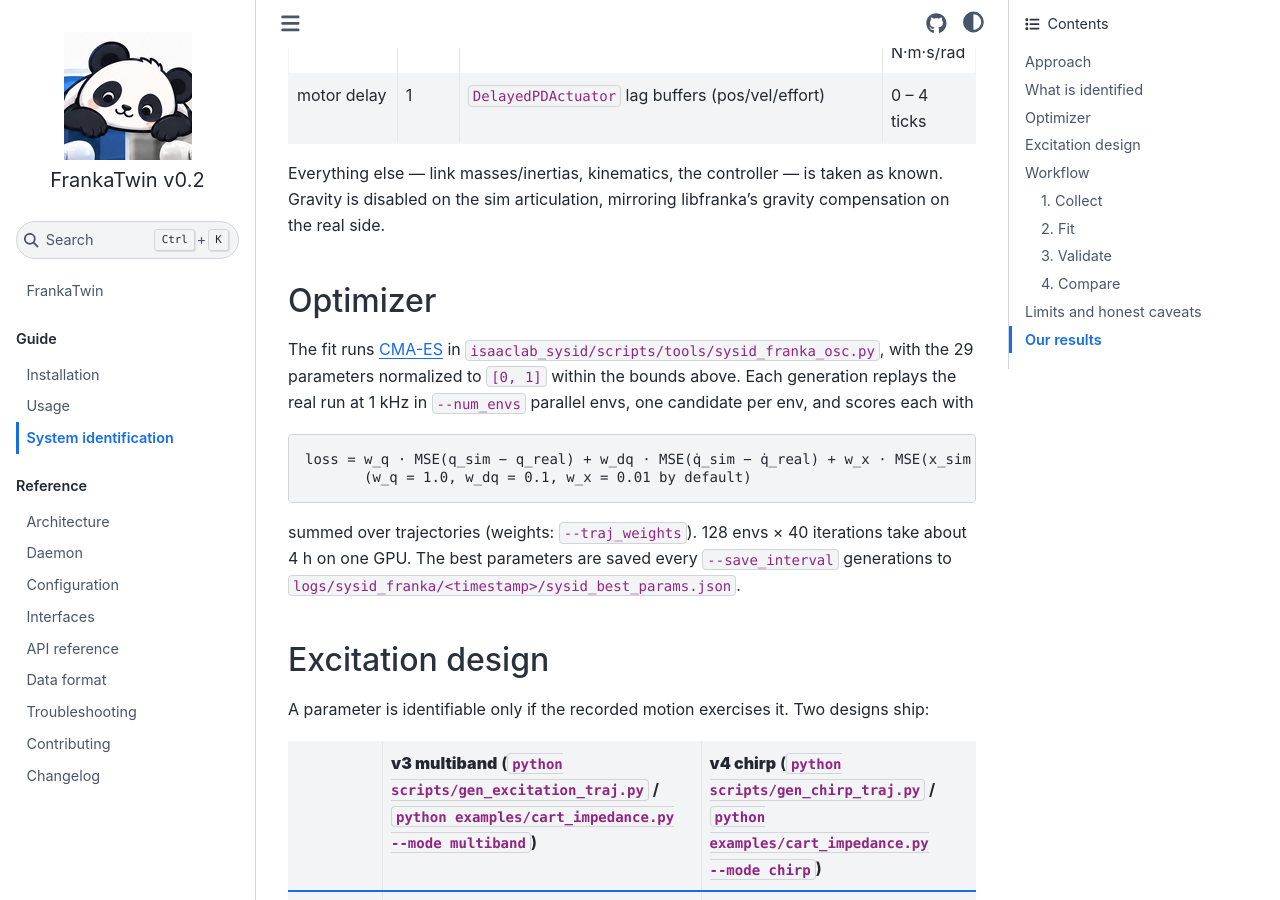
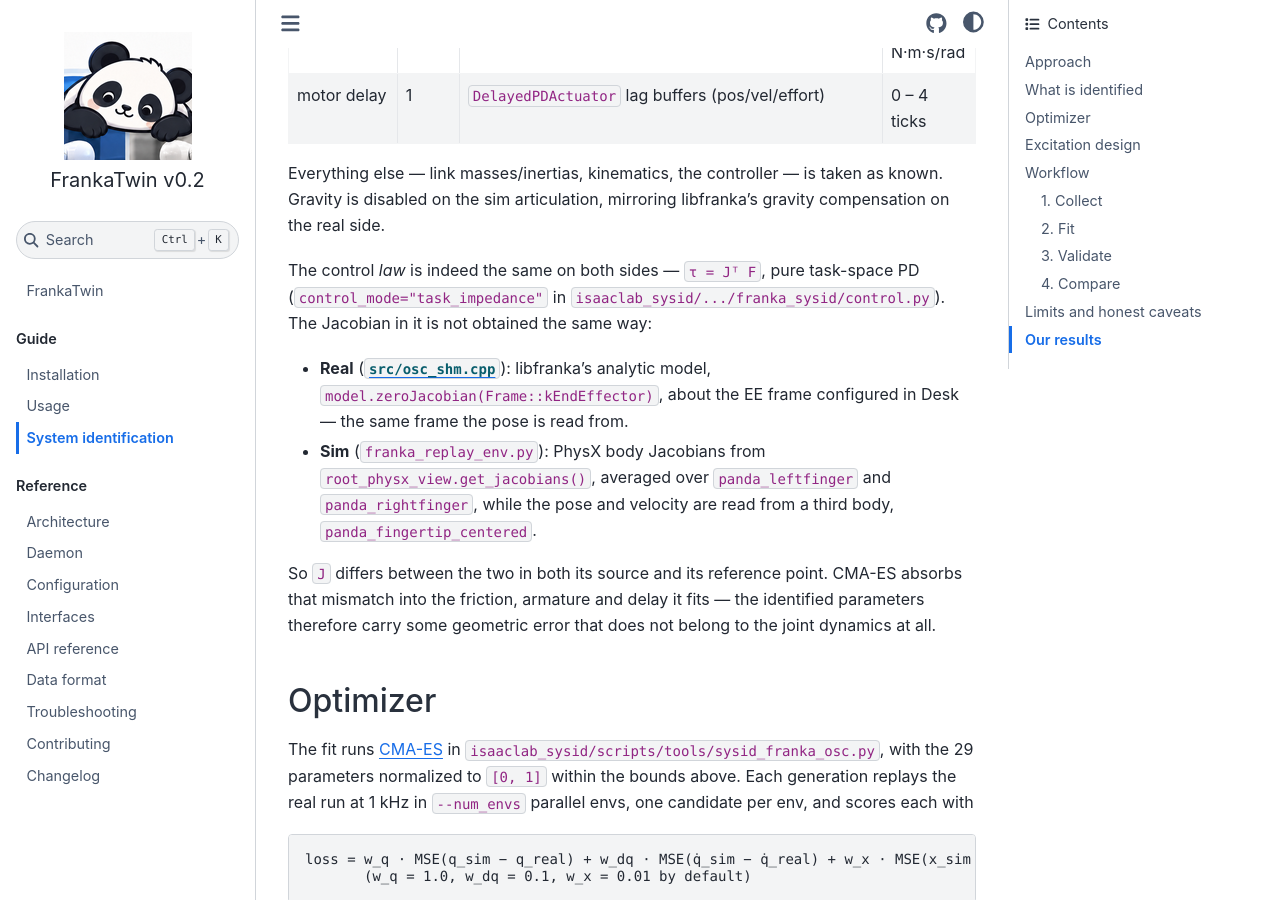
Before and after one commit to tsrobcvai/frankatwin, a Sphinx documentation site: the page built from docs/sysid.md, in a window 1280 px wide and 900 px high, scrolled down 1066 px. Built offline with Sphinx 7.4.7 and the Sphinx Book theme 1.1.4, drawn with Linux system fonts in a browser that asks for light colours.

Commit message:
docs(sysid): the two sides do not build J the same way
"the controller ... is taken as known" holds for the control law but not for
the Jacobian inside it: the real side uses libfranka's analytic
zeroJacobian(kEndEffector), the sim averages PhysX body Jacobians of the two
fingers while reading its pose from panda_fingertip_centered. Different source,
different reference point.

Says so, and says what it costs: CMA-ES has nowhere to put the mismatch except
the friction, armature and delay it fits.

Co-Authored-By: Claude Opus 5 <noreply@anthropic.com>

```diff
--- a/docs/sysid.md
+++ b/docs/sysid.md
@@ -33,6 +33,24 @@ the sim–real joint-trajectory error. One difference:
 Everything else — link masses/inertias, kinematics, the controller — is taken as
 known. Gravity is disabled on the sim articulation, mirroring libfranka's
 gravity compensation on the real side.
+
+The control *law* is indeed the same on both sides — `τ = Jᵀ F`, pure task-space
+PD (`control_mode="task_impedance"` in
+`isaaclab_sysid/.../franka_sysid/control.py`). The Jacobian in it is not
+obtained the same way:
+
+- **Real** ([`src/osc_shm.cpp`](https://github.com/tsrobcvai/frankatwin/blob/v0.2_dev/src/osc_shm.cpp)):
+  libfranka's analytic model, `model.zeroJacobian(Frame::kEndEffector)`, about
+  the EE frame configured in Desk — the same frame the pose is read from.
+- **Sim** (`franka_replay_env.py`): PhysX body Jacobians from
+  `root_physx_view.get_jacobians()`, averaged over `panda_leftfinger` and
+  `panda_rightfinger`, while the pose and velocity are read from a third body,
+  `panda_fingertip_centered`.
+
+So `J` differs between the two in both its source and its reference point.
+CMA-ES absorbs that mismatch into the friction, armature and delay it fits — the
+identified parameters therefore carry some geometric error that does not belong
+to the joint dynamics at all.
 
 ## Optimizer
 
```
